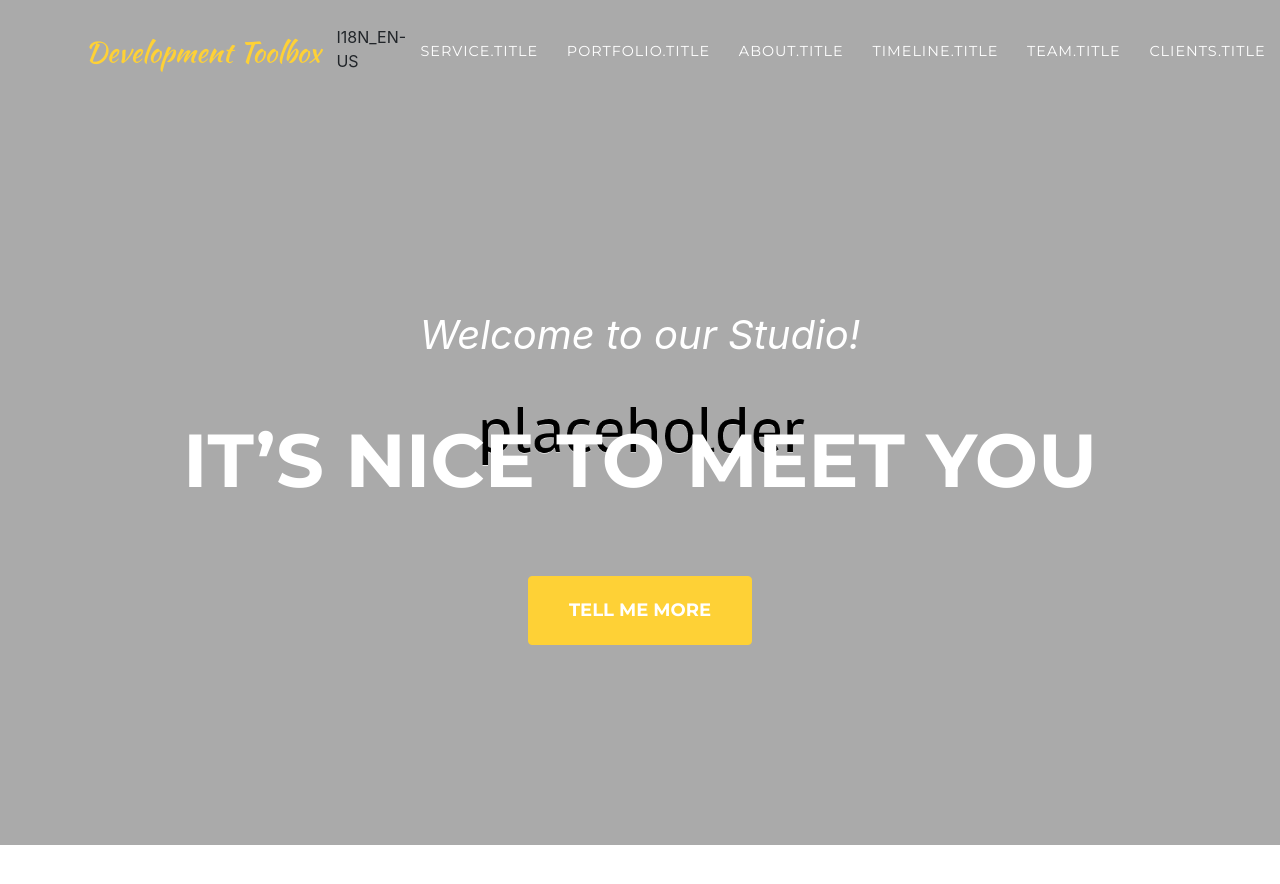
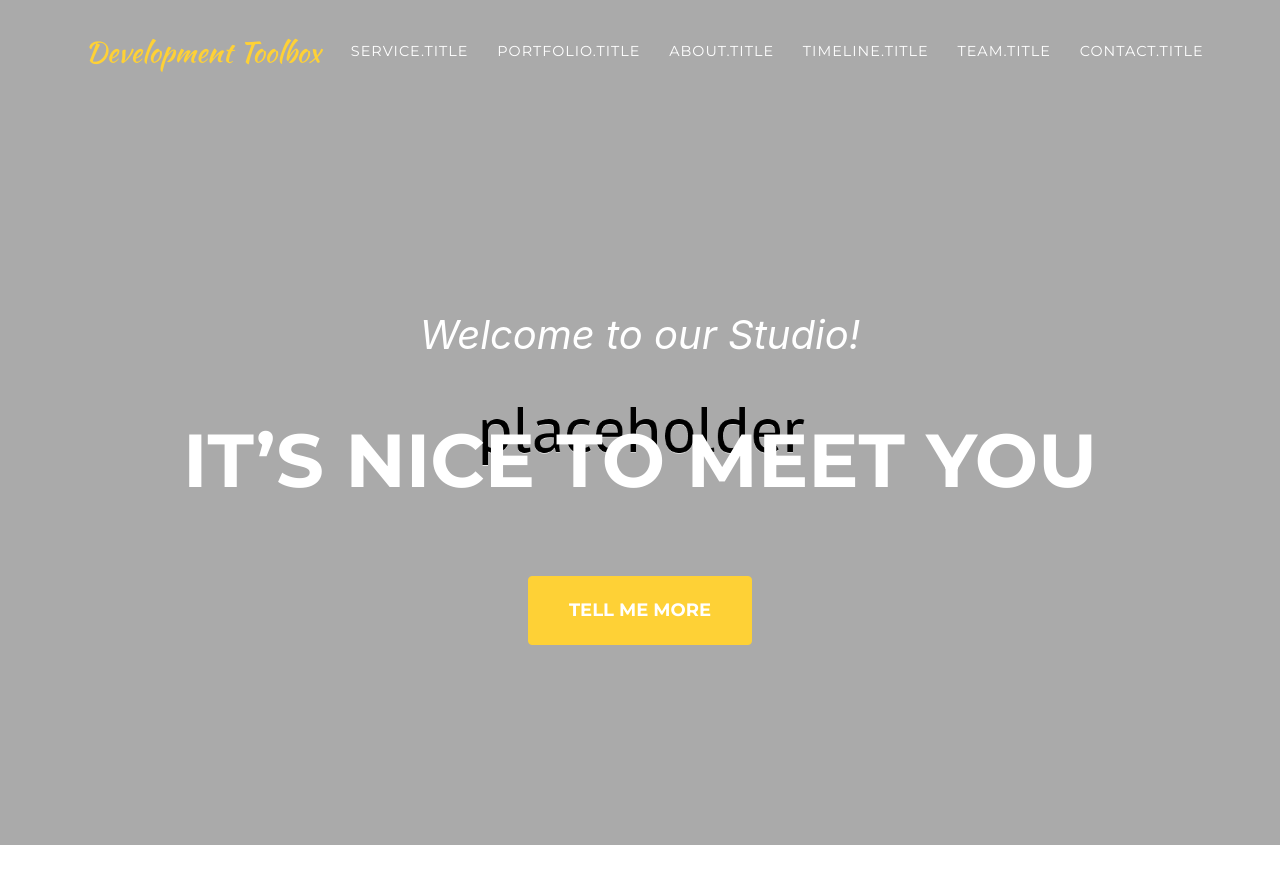
Before and after one commit to xuzhuoxi/xuzhuoxi.github.io, a Jekyll site: the page built from index.md, in a window 1280 px wide and 900 px high. Shown: the top 884 px of the window. Built offline with Jekyll 4.4.1, drawn with Linux system fonts in a browser that asks for light colours; some web fonts are replaced.

Commit message:
测试。

```diff
--- a/_includes/navheader.html
+++ b/_includes/navheader.html
@@ -15,11 +15,10 @@
       <div class="collapse navbar-collapse" id="navbarResponsive">
         <ul class="navbar-nav text-uppercase ml-auto">
 		{% assign i18n_link = site.data.i18n[site.locale].link %}
-        {% assign words = site.data[{{i18n_link}}] %}
-
-		{{i18n_link}}<br/>
-
+       <!-- {% assign words = site.data[{{i18n_link}}] %} -->
+		{% assign words = site.data[i18n_en-US] %}
 		{% for board in site.data.home.boards %}
+		  {% unless board.nav_on %}{% continue %}{% endunless %}
 		  {% assign title = words[board.title_i18n]%}
 		  <li class="nav-item">
             {%- if board.url -%}
```
